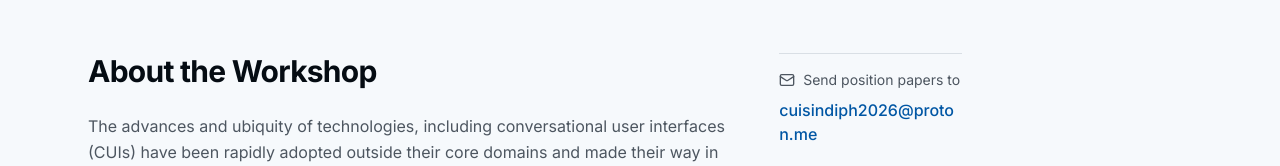
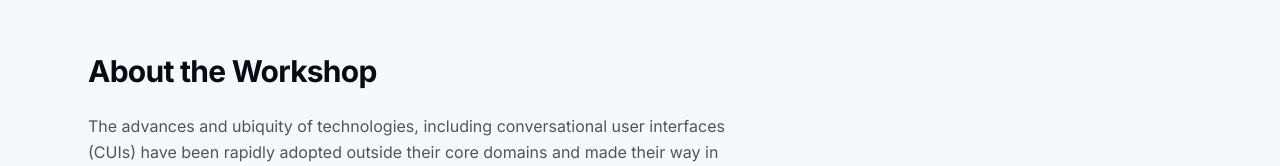
Before and after one commit to TalkHealthyToMe/TalkHealthyToMe.github.io, a Next.js app: page / in a window 1280 px wide. Shown: the part 786-952 px from the top of the page. Built offline with nearby package versions, Linux system fonts and the light colour scheme.

Commit message:
Remove email section from about section
Removed email section for sending position papers.

```diff
--- a/components/about-section.tsx
+++ b/components/about-section.tsx
@@ -29,19 +29,6 @@ export function AboutSection() {
               </p>
             </div>
           </div>
-            {/* Email */}
-            <div className="pt-4 border-t border-border">
-              <p className="text-sm text-muted-foreground mb-2 flex items-center gap-2">
-                <Mail className="h-4 w-4" />
-                Send position papers to
-              </p>
-              <a
-                href="mailto:cuisindiph2026@proton.me"
-                className="font-medium text-primary hover:underline break-all"
-              >
-                cuisindiph2026@proton.me
-              </a>
-            </div>
         </div>
       </div>
     </section>
```
